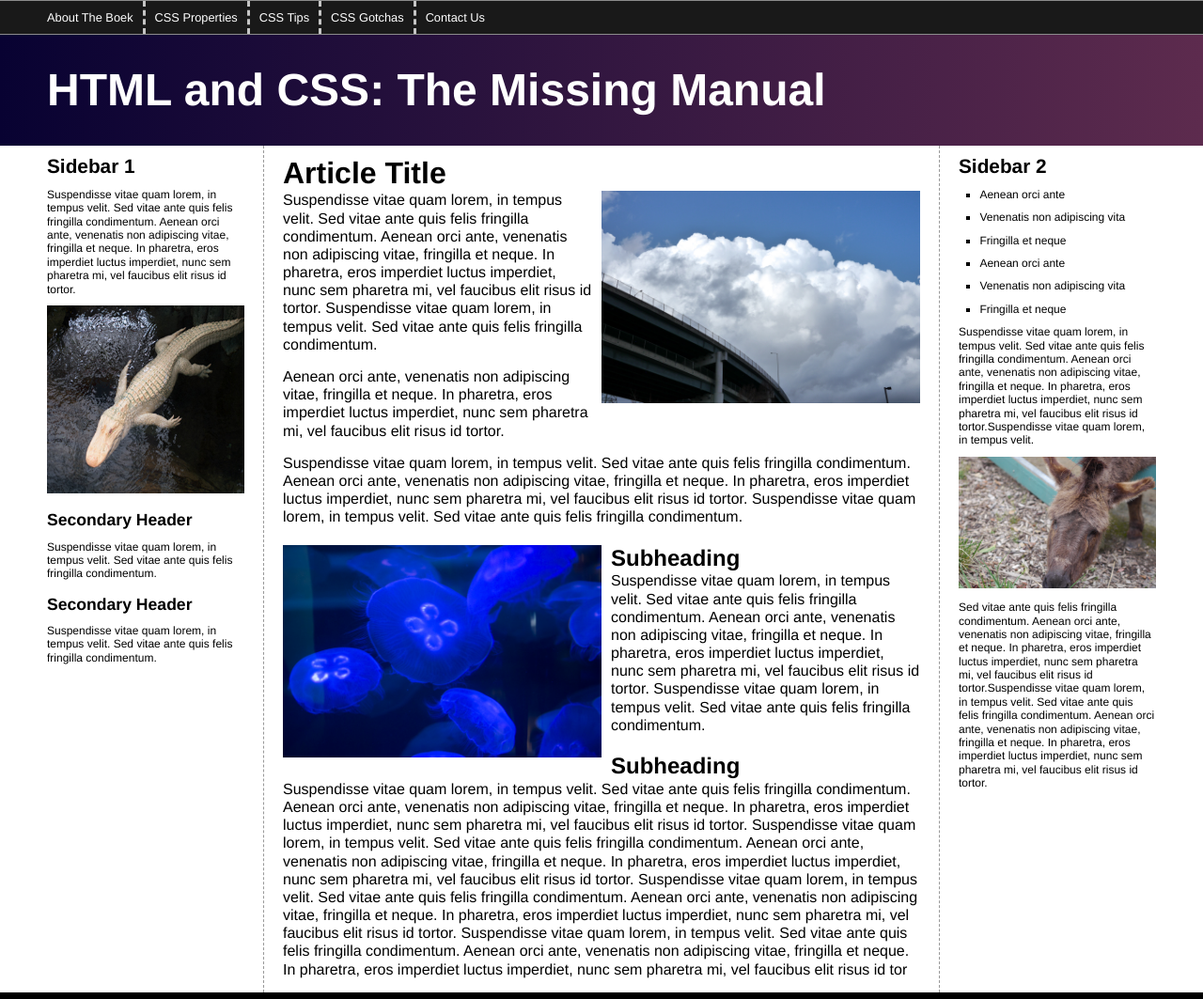
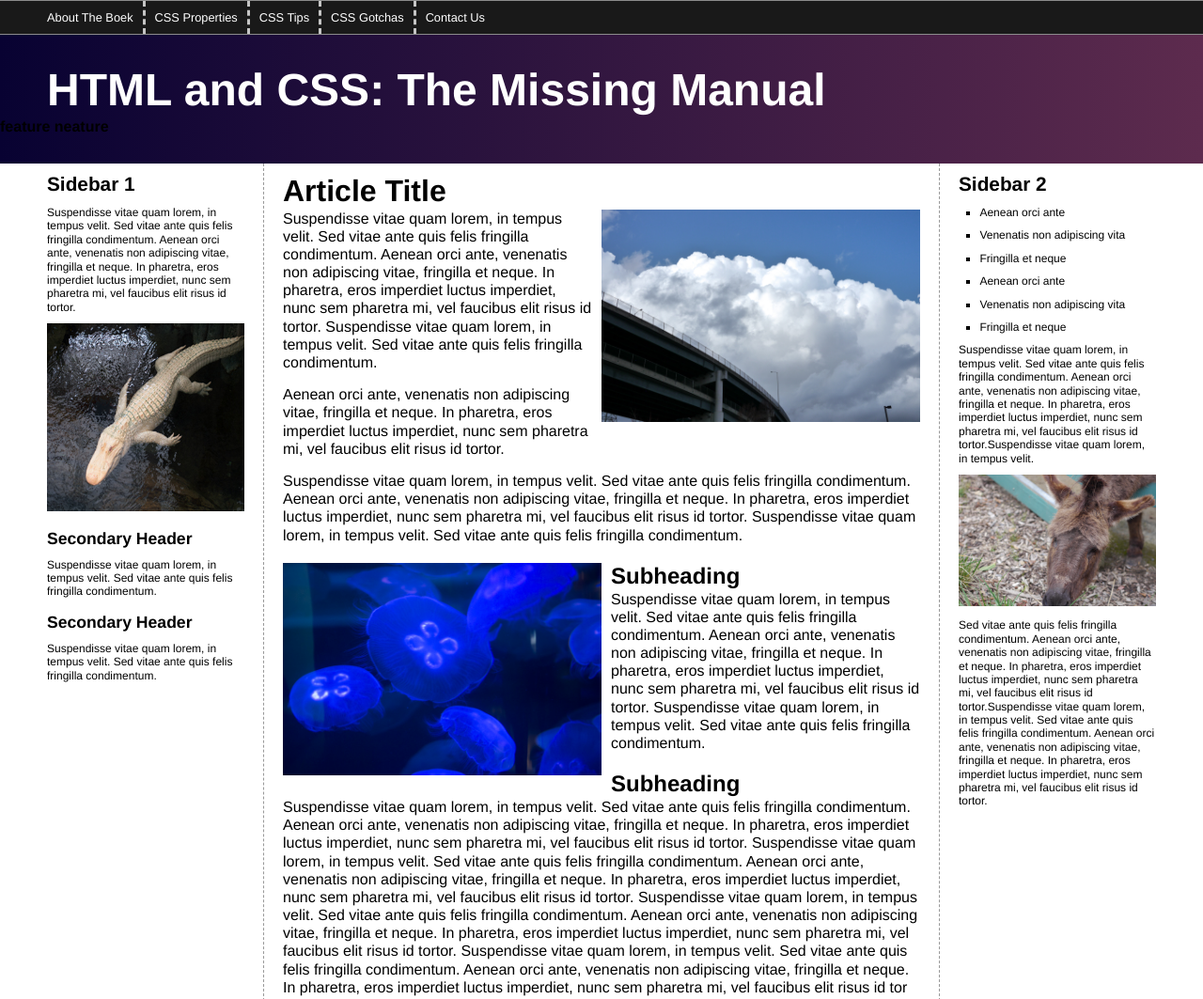
Before and after one commit to gangoe/dw2, a plain HTML site: page www/index.html in a window 1280 px wide. Shown: the top 1063 px of the page at 94% size. Drawn offline with Linux system fonts and the light colour scheme.

Commit message:
feature neature

```diff
--- a/www/index.html
+++ b/www/index.html
@@ -20,6 +20,7 @@
           </ul>
         </nav>
         <h1>HTML and CSS: The Missing Manual</h1>
+<h2>feature neature</h2>
       </header>
       <div class="contentWrapper">
         <div class="columnWrapper">
```
